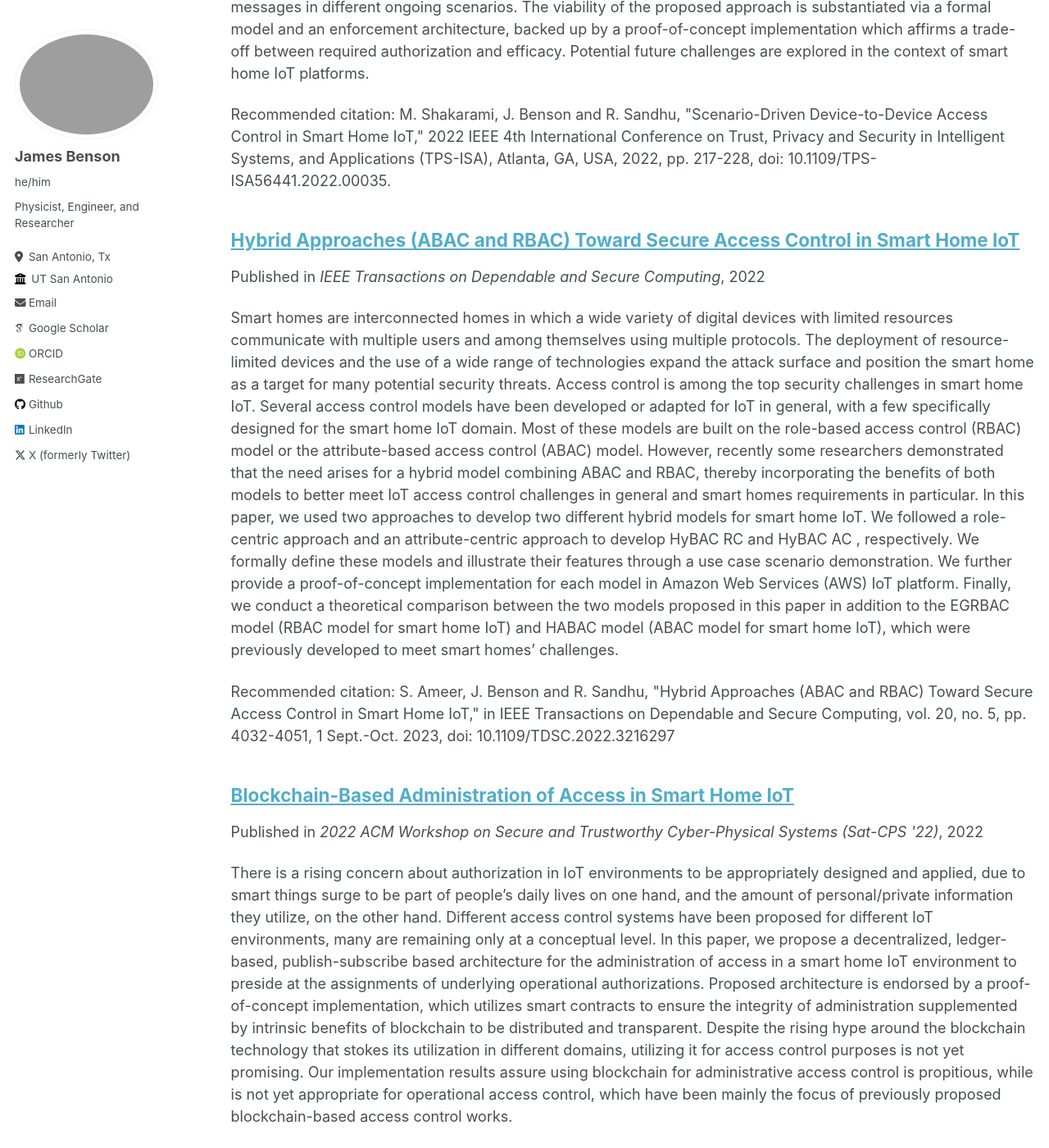
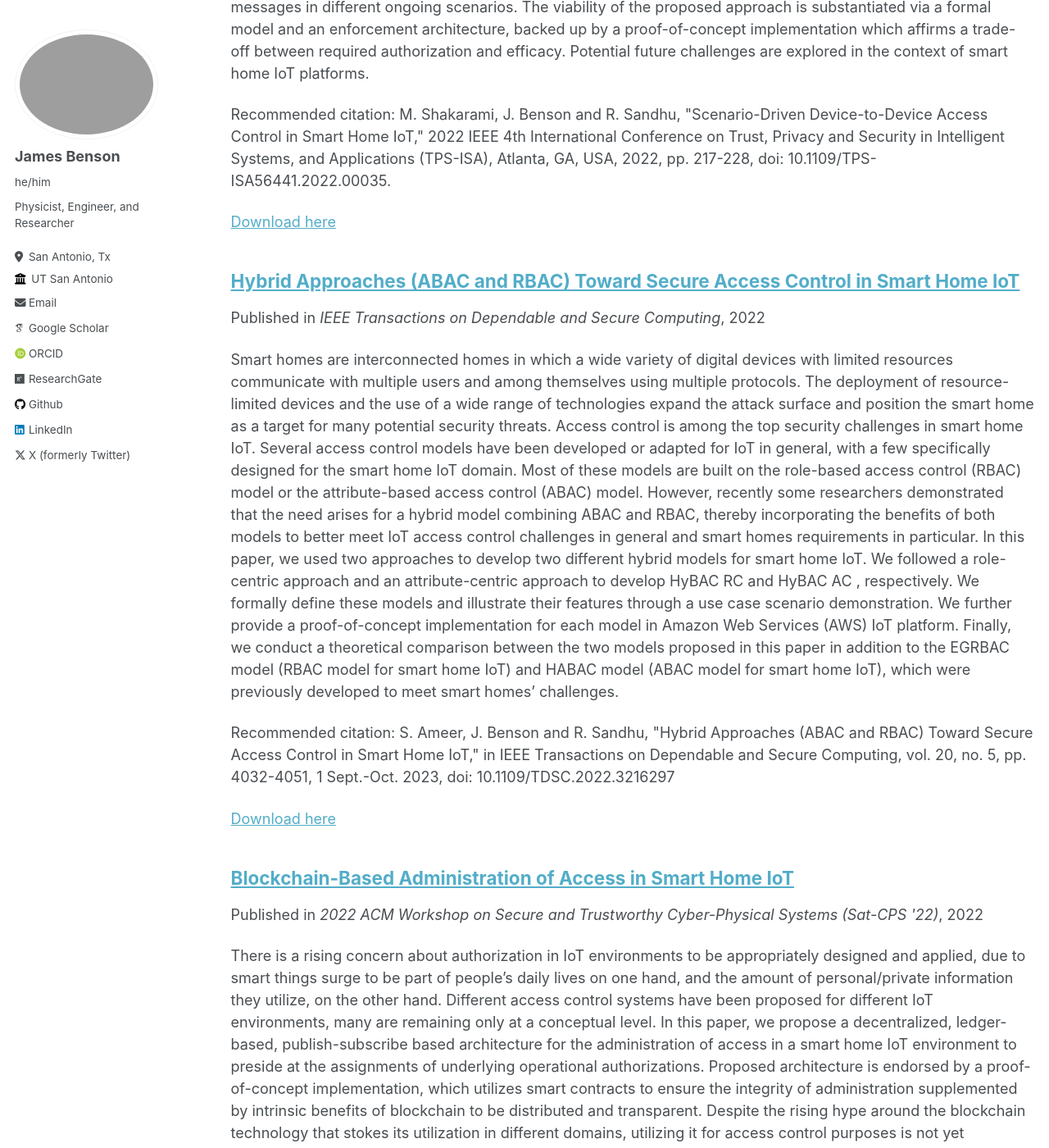
Before and after one commit to JamesOBenson/JamesOBenson, a Jekyll site: the page built from _pages/publications.md, in a window 1280 px wide and 1400 px high, scrolled down 684 px. Shown: the whole window at 82% size. Built offline with Jekyll 4.4.1, drawn with Linux system fonts in a browser that asks for light colours; some web fonts are replaced; some of the changed text lies outside the part shown.

Commit message:
update text

```diff
--- a/_includes/archive-single.html
+++ b/_includes/archive-single.html
@@ -52,7 +52,10 @@
     <p class="archive__item-excerpt" itemprop="description"><p>{{ post.excerpt | markdownify | remove: '<p>' | remove: '</p>' }}<strong><a href="{{ base_path }}{{ post.url }}" rel="permalink"> Read more</a></strong></p></p>
     {% endif %}
 
-    {% if post.citation %}
+    {% if post.citation and post.paperurl %}
+      <p>Recommended citation: {{ post.citation }} </p>
+      <p class="wordwrap"><a href=" {{ post.paperurl }} ">Download here</a></p>
+    {% elsif post.citation %}
       <p>Recommended citation: {{ post.citation }} </p>
     {% elsif post.paperurl %}
       <p class="wordwrap">Download <a href=" {{ post.paperurl }} ">here</a></p>
```
